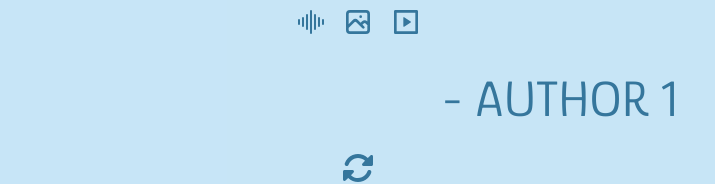
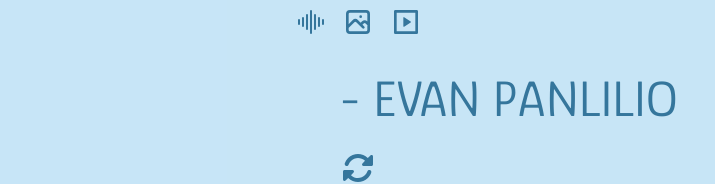
Before and after one commit to iMUNCH-RICE/kaybday23, a React (Create React App) app: page / in a window 1280 px wide. Shown: the part 513-697 px from the top of the page, without its empty margins (282-997 px from the left). Built offline with nearby package versions, Linux system fonts and the light colour scheme.

Commit message:
changed initial quote author

```diff
--- a/src/App.js
+++ b/src/App.js
@@ -40,7 +40,7 @@ function App() {
   ];
 
   const [quote, setQuote] = useState(quoteAuthorMedia[0]['quote']);
-  const [author, setAuthor] = useState(quoteAuthorMedia[1]['author']);
+  const [author, setAuthor] = useState(quoteAuthorMedia[0]['author']);
   const [primaryColor, setPrimaryColor] = useState('');
   const [secondaryColor, setSecondaryColor] = useState('');
   const [previousQuoteIndex, setPreviousQuoteIndex] = useState(null);
```
